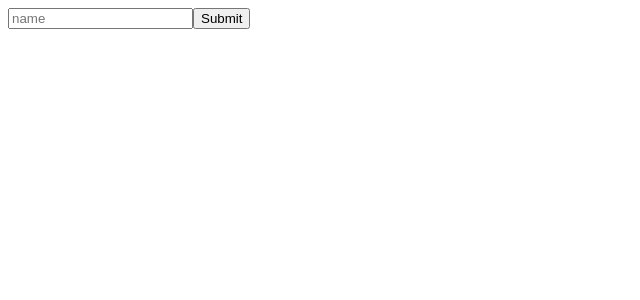
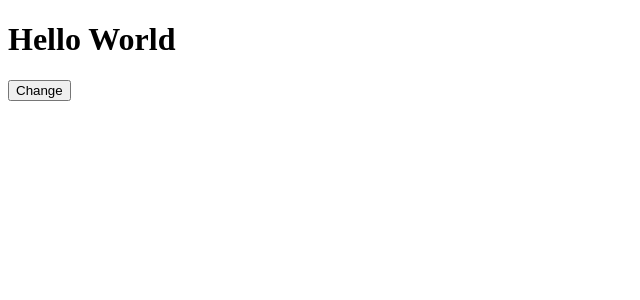
Before and after one commit to JOY045/React-Practice-LWRH-, a React (Vite) app: page / in a window 1280 px wide. Shown: the top 300 px of the page, without its empty margins (0-640 px from the left). Built offline with nearby package versions, Linux system fonts and the light colour scheme.

Commit message:
changing innerHTML innerTExt using useRef

```diff
--- a/src/App.jsx
+++ b/src/App.jsx
@@ -1,15 +1,21 @@
+import { useRef } from "react";
+
 const App = () => {
 
-  const postFormData = (event) => {
-    event.preventDefault()
+  let myHeadLine = useRef();
+
+  const change = () => {
+    // myHeadLine.current.innerHTML = "Hello Worlds";
+    myHeadLine.innerHTML = "Hello Worlds";
   }
 
   return (
     <div>
-      <form onSubmit={postFormData}>
-        <input type="text" placeholder="name" />
-        <button type="submit">Submit</button>
-      </form>
+      {/* <h1 ref={myHeadLine}>Hello World</h1> */}
+      <h1 ref={(e) => {
+        myHeadLine =e
+      }}>Hello World</h1>
+      <button onClick={change}>Change</button>
     </div>
   );
 };
```
